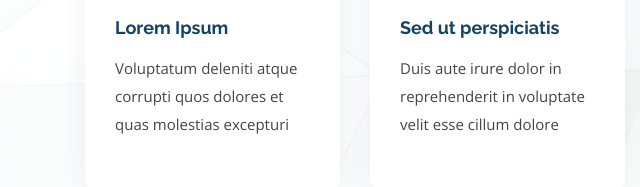
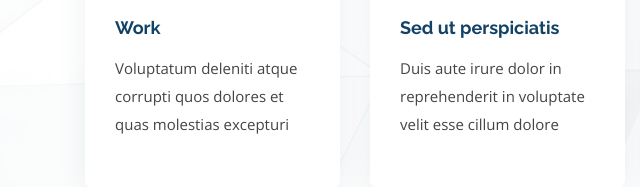
Before and after one commit to JennyNguyen756/Advice, a plain HTML site: page index.html in a window 1280 px wide. Shown: the part 551-738 px from the top of the page, 0-640 px from the left. Drawn offline with nearby package versions, Linux system fonts and the light colour scheme.

Commit message:
changed first box

```diff
--- a/index.html
+++ b/index.html
@@ -98,7 +98,7 @@
         <div class="col-md-6 col-lg-3 d-flex align-items-stretch mb-5 mb-lg-0" data-aos="zoom-in" data-aos-delay="200">
           <div class="icon-box">
             <div class="icon"><i class="ri-stack-line"></i></div>
-            <h4 class="title"><a href="">Lorem Ipsum</a></h4>
+            <h4 class="title"><a href="">Work</a></h4>
             <p class="description">Voluptatum deleniti atque corrupti quos dolores et quas molestias excepturi</p>
           </div>
         </div>
```
